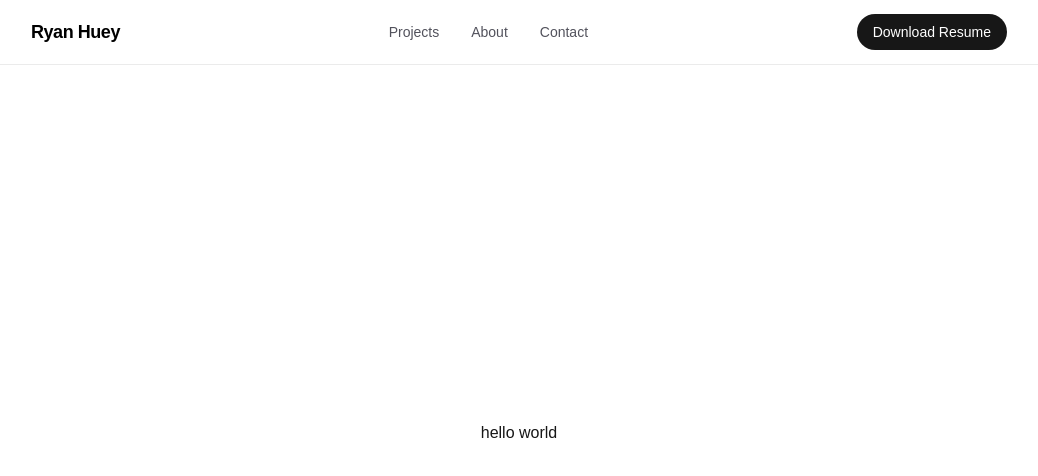
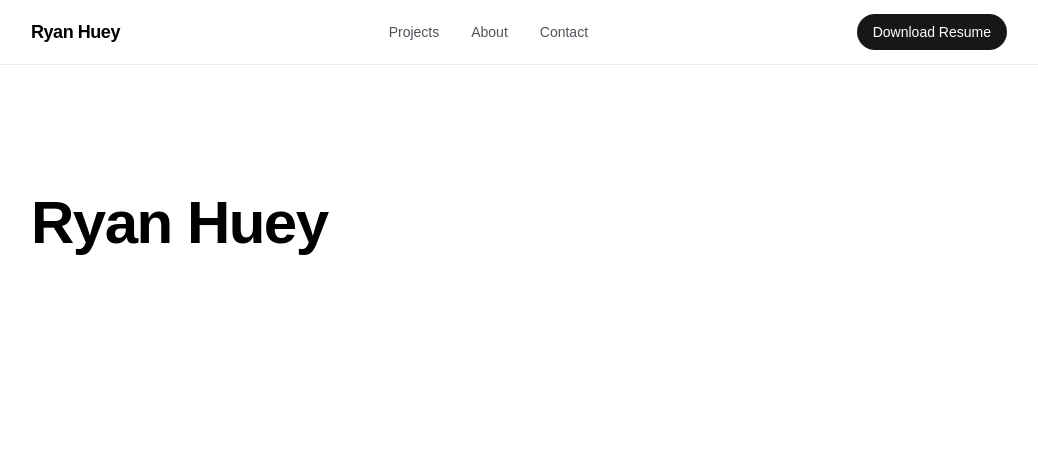
Before and after one commit to RyHuey849/Portfolio-Website, a Next.js app: page / in a window 1280 px wide. Shown: the top 476 px of the page, without its empty margins (121-1159 px from the left). Built offline with nearby package versions, Linux system fonts and the light colour scheme.

Commit message:
Added Hero section

```diff
--- a/src/app/page.tsx
+++ b/src/app/page.tsx
@@ -1,7 +1,9 @@
+import Hero from "@/components/Hero";
+
 export default function Home() {
   return (
-    <div className="flex flex-1 items-center justify-center">
-      <h1>hello world</h1>
-    </div>
+    <main className="flex flex-1 flex-col">
+      <Hero />
+    </main>
   );
 }
--- /dev/null
+++ b/src/components/Hero.tsx
@@ -0,0 +1,12 @@
+export default function Hero() {
+  return (
+    <section
+      aria-label="Introduction"
+      className="mx-auto flex w-full max-w-5xl flex-col items-center px-6 py-32 text-center sm:items-start sm:text-left"
+    >
+      <h1 className="text-5xl font-semibold tracking-tight text-black dark:text-zinc-50 sm:text-6xl">
+        Ryan Huey
+      </h1>
+    </section>
+  );
+}
```
